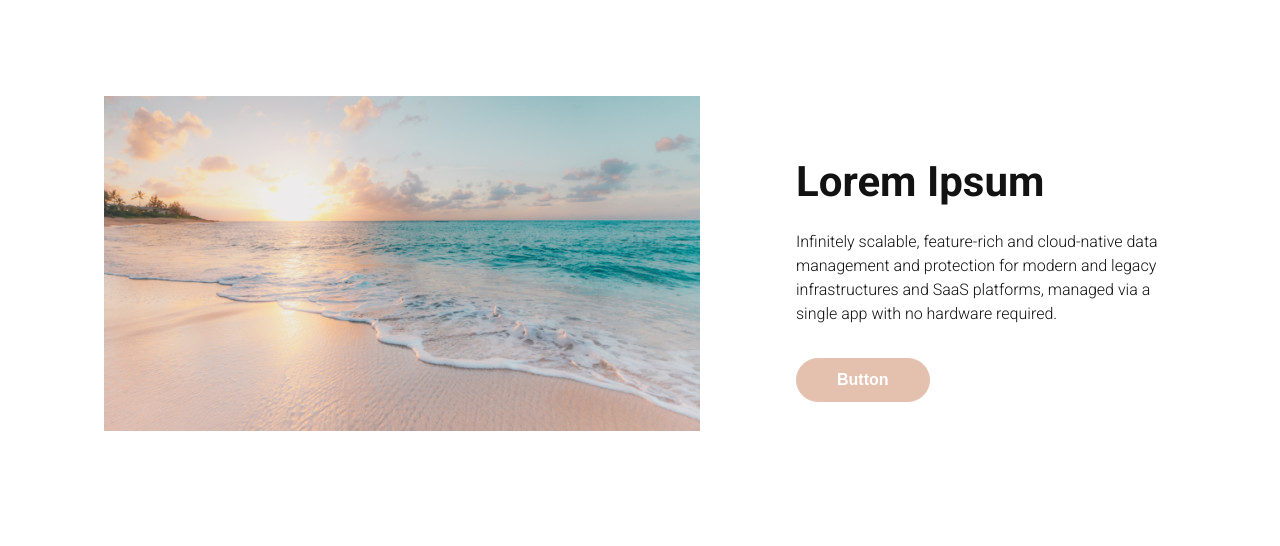
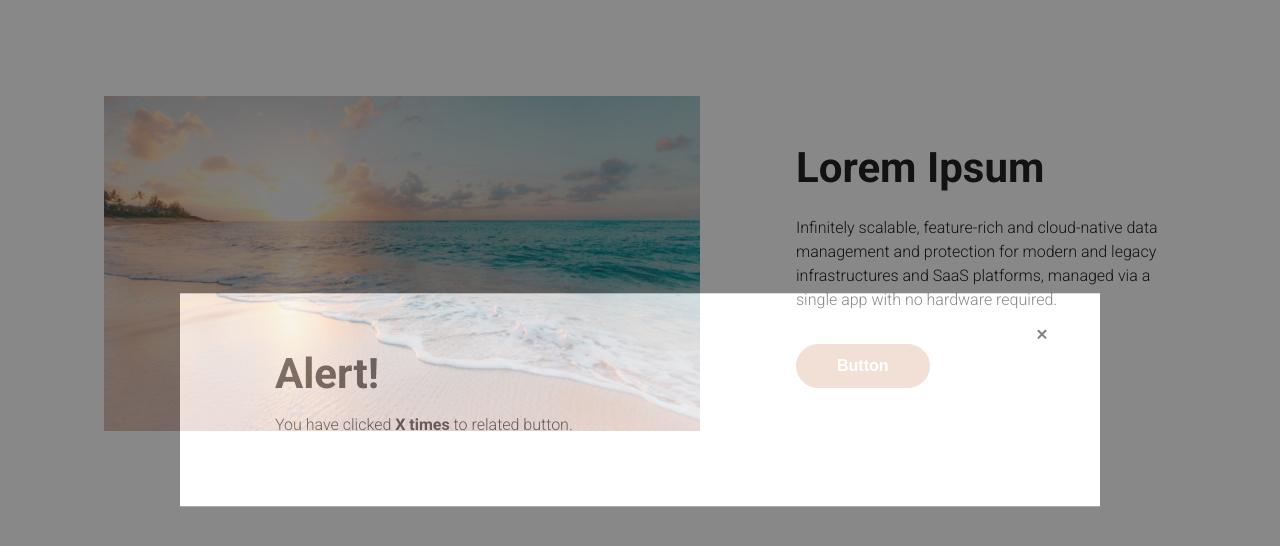
Before and after one commit to yakolga/frontend-recruitment-task, a website: page index.html in a window 1280 px wide. Drawn offline with Linux system fonts and the light colour scheme.

Commit message:
popup markup 03.06.2022

```diff
--- a/index.html
+++ b/index.html
@@ -36,11 +36,9 @@
 
     <div class="background">
         <div class="popup">
-            <div class="popup__wrapper">
-                <h2 class="popup__title">Alert!</h2>
-                <p class="popup__paragraph"></p>
-                <div class="popup__close">&times;</div>
-            </div>
+            <h2 class="popup__title">Alert!</h2>
+            <p class="popup__paragraph">You have clicked <span>X times</span> to related button.</p>
+            <div class="popup__close"></div>
         </div>
     </div>
 <script src="src/js/main.js"></script>
--- a/src/scss/main.scss
+++ b/src/scss/main.scss
@@ -3,6 +3,10 @@
   padding: 0;
   box-sizing: border-box;
   font-family: 'Roboto', sans-serif;
+}
+
+h1, h2 {
+  margin: 0;
 }
 
 .container {
@@ -55,7 +59,67 @@
 }
 
 .background {
-  display: none;
+  position: fixed;
+  width: 100%;
+  height: 100%;
+  top: 0;
+  background-color: $main-color;
+  opacity: 0.5;
+}
+
+.popup {
+  position: absolute;
+  top: 50%;
+  left: 50%;
+  transform: translate(-50%, -50%);
+  width: 920px;
+  min-height: 210px;
+  background-color: $white-color;
+  padding: 56px 95px;
+
+  &__title {
+    font-weight: 700;
+    font-size: 42px;
+    line-height: 120%;
+    color: $main-color;
+  }
+
+  &__paragraph {
+    font-weight: 300;
+    font-size: 16px;
+    color: $main-color;
+    span {
+      font-weight: 700;
+    }
+  }
+
+  &__close {
+    cursor: pointer;
+    position: absolute;
+    top: 40px;
+    right: 40px;
+    height: 24px;
+    width: 24px;
+    &:before {
+      content: "";
+      position: absolute;
+      width: 12px;
+      height: 2px;
+      background-color: #000000;
+      border-radius: 20px;
+      transform: rotate(45deg);
+    }
+    &:after {
+      content: "";
+      position: absolute;
+      width: 12px;
+      height: 2px;
+      background-color: #000000;
+      border-radius: 20px;
+      transform: rotate(-45deg);
+    }
+  }
+
 }
 
 @import "media.scss";
```
Also changed, not shown: src/css/main.min.css, 1 other file.
